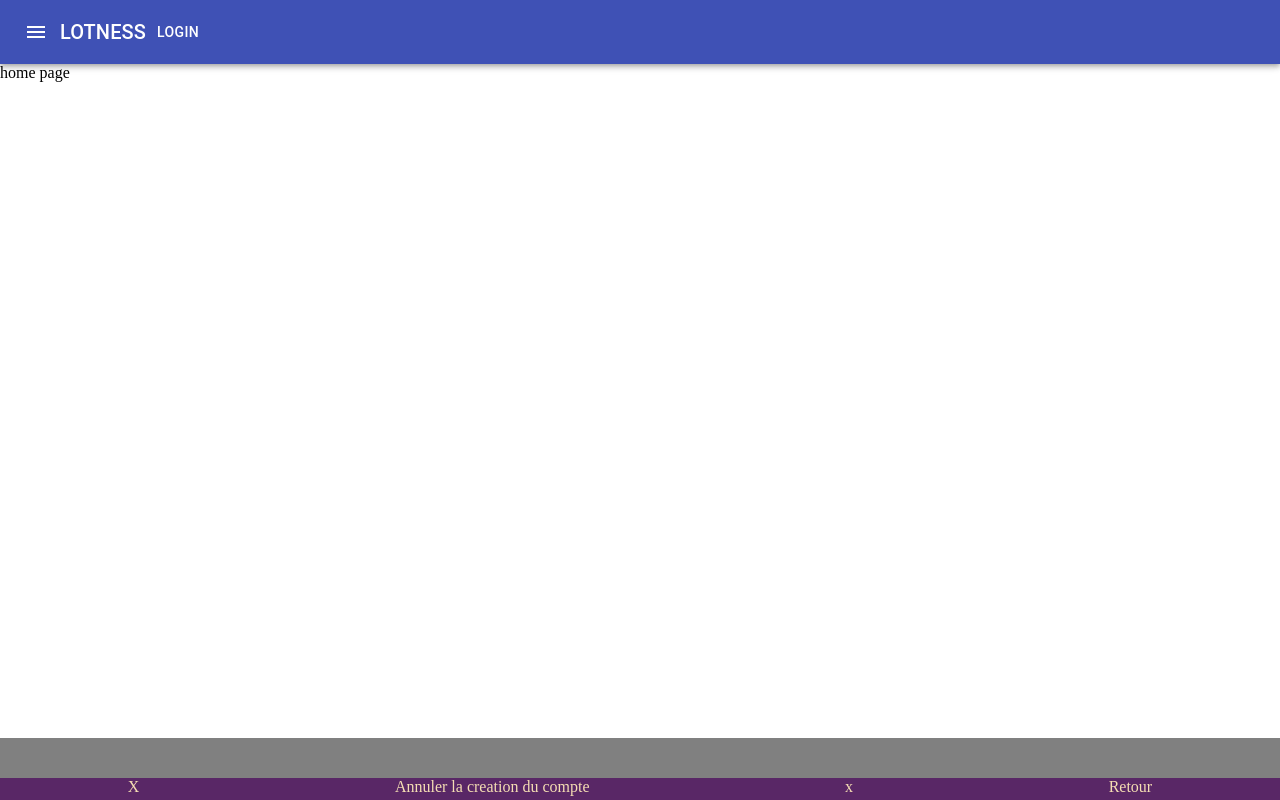
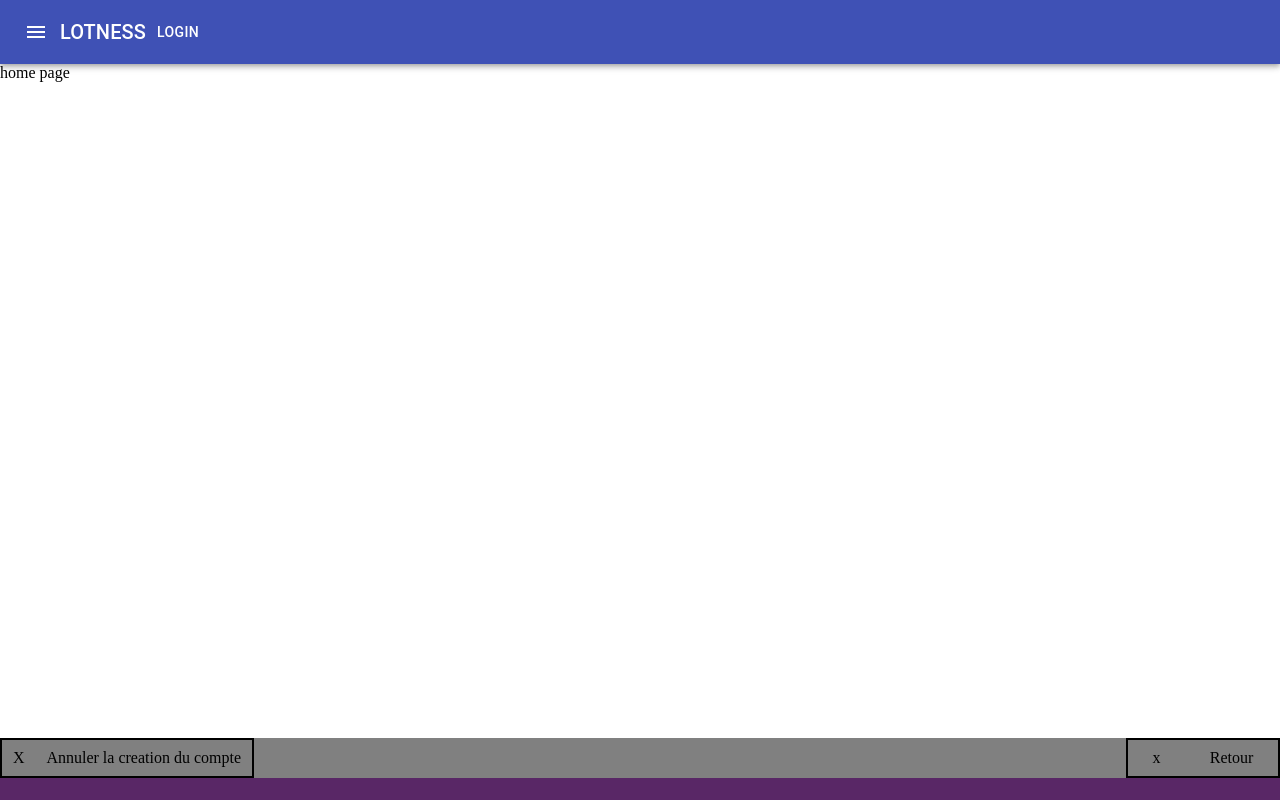
Before and after one commit to rabekototsiresy/lot, a React (Create React App) app: page / in a window 1280 px wide. Built offline with nearby package versions, Linux system fonts and the light colour scheme.

Commit message:
fix : fix bottom elements

```diff
--- a/src/assets/css/app.css
+++ b/src/assets/css/app.css
@@ -8,13 +8,15 @@ body{
     background-color: #592766;
     color: wheat;
     display: flex;
-    justify-content: space-around;
+
 }
 
 .popup-bottom{
     display: flex;
     height: 40px;
     background-color: gray;
+    justify-content: space-between;
+
 
 
 }
@@ -26,3 +28,20 @@ body{
     bottom: 0px;
     width: 100%;
 }
+
+.content-bottom-text{
+    border: 2px solid black;
+    width: 250px;
+    display: flex;
+    align-items: center;
+    justify-content: space-around;
+
+}
+
+.content-bottom-right{
+    border: 2px solid black;
+    width: 150px;
+    display: flex;
+    align-items: center;
+    justify-content: space-around;
+}
--- a/src/ui/LinePurpleUi.jsx
+++ b/src/ui/LinePurpleUi.jsx
@@ -3,10 +3,7 @@ import React from 'react'
 const LinePurpleUi = () => {
     return (
         <div className="line-purple">
-            <span>X</span>
-            <span>Annuler la creation du compte</span>
-            <span>x</span>
-            <span>Retour</span>
+
         </div>
     )
 }
--- a/src/ui/PopupBottomUi.jsx
+++ b/src/ui/PopupBottomUi.jsx
@@ -3,7 +3,15 @@ import React from 'react'
 const PopupBottomUi = () => {
     return (
         <div className="popup-bottom">
+             <div className="content-bottom-text">
+                <span>X</span>
+                <span>Annuler la creation du compte</span>
+             </div>
 
+            <div className="content-bottom-right">
+                <span>x</span>
+                <span>Retour</span>
+            </div>
         </div>
     )
 }
```
Also changed, not shown: 1 other file (tests, documents, lock files or other folders).
